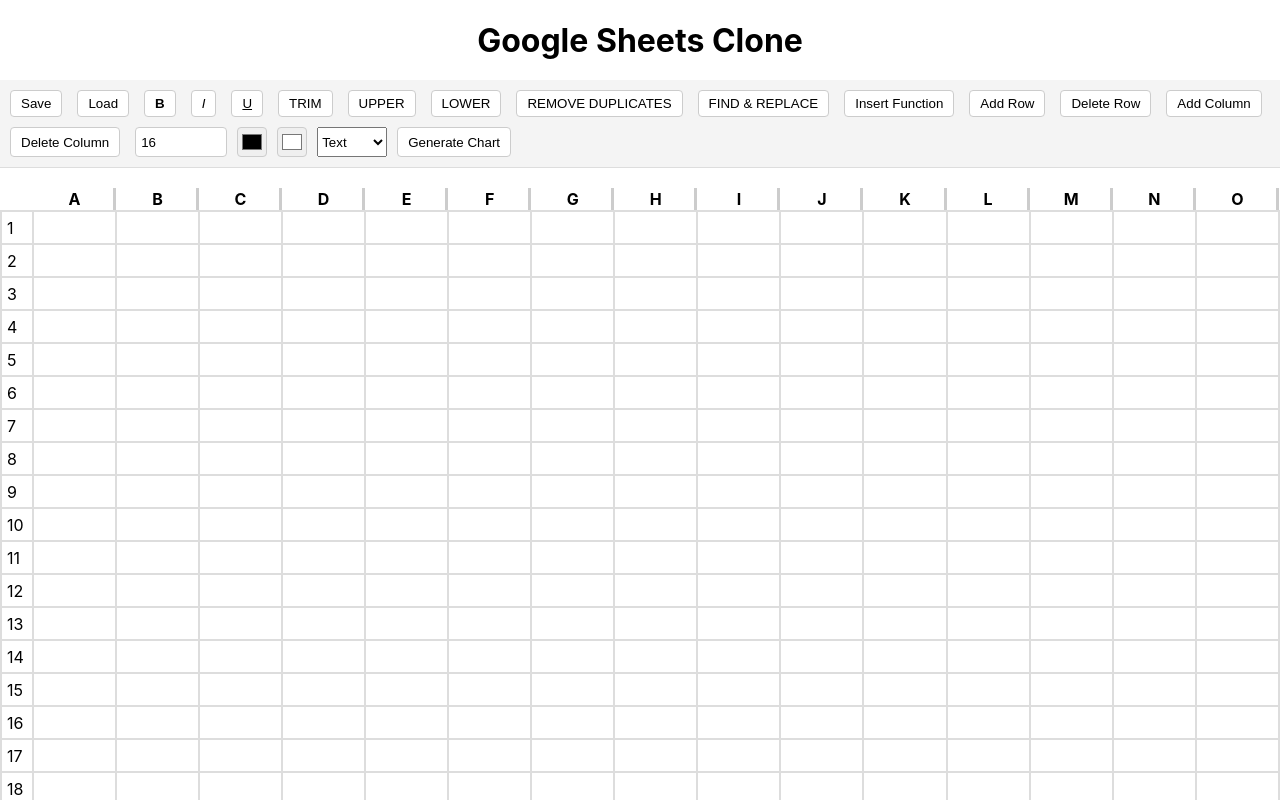
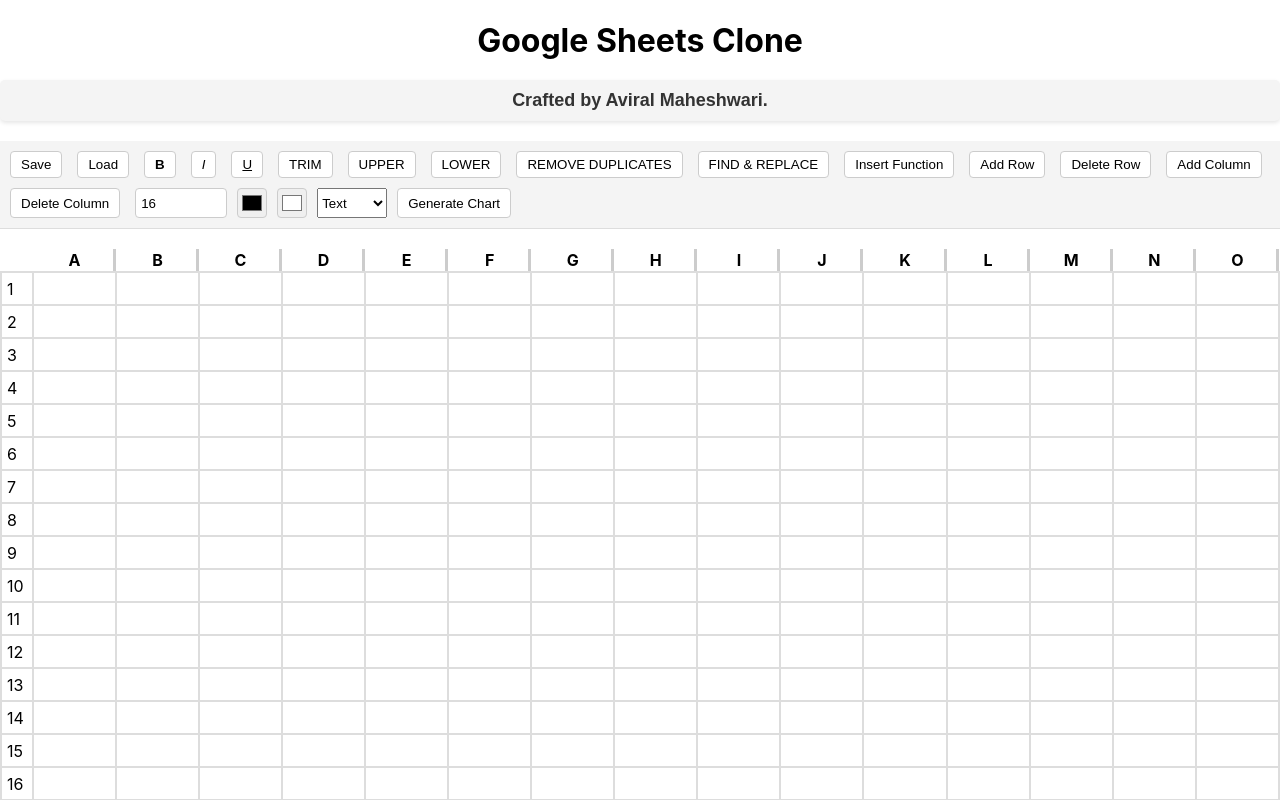
Before and after one commit to Aviral-Maheshwari/GoogleSheetMimic, a React (Create React App) app: page / in a window 1280 px wide. Shown: the top 800 px of the page. Built offline with nearby package versions, Linux system fonts and the light colour scheme.

Commit message:
finalized

```diff
--- a/package.json
+++ b/package.json
@@ -8,6 +8,7 @@
     "@testing-library/react": "^16.2.0",
     "@testing-library/user-event": "^13.5.0",
     "chart.js": "^4.4.8",
+    "express": "^4.21.2",
     "mathjs": "^14.2.1",
     "react": "^19.0.0",
     "react-chartjs-2": "^5.3.0",
--- a/src/App.css
+++ b/src/App.css
@@ -341,3 +341,14 @@
 .toolbar-button:active {
   transform: scale(0.95);
 }
+.developer-heading {
+  font-size: 18px;
+  font-family: 'Arial', sans-serif;
+  color: #333;
+  text-align: center;
+  margin-top: 20px;
+  padding: 10px;
+  background-color: #f4f4f4;
+  border-radius: 5px;
+  box-shadow: 0 2px 4px rgba(0, 0, 0, 0.1);
+}
--- a/src/Grid.js
+++ b/src/Grid.js
@@ -679,6 +679,7 @@
   return (
     <div>
       <h1>Google Sheets Clone</h1>
+      <h1 class="developer-heading">Crafted by Aviral Maheshwari.</h1>
       <Toolbar
         onBold={handleBold}
         onItalic={handleItalic}
```
Also changed, not shown: src/server.js (added, +17 -0 lines), 2 other files (tests, documents, lock files or other folders).
